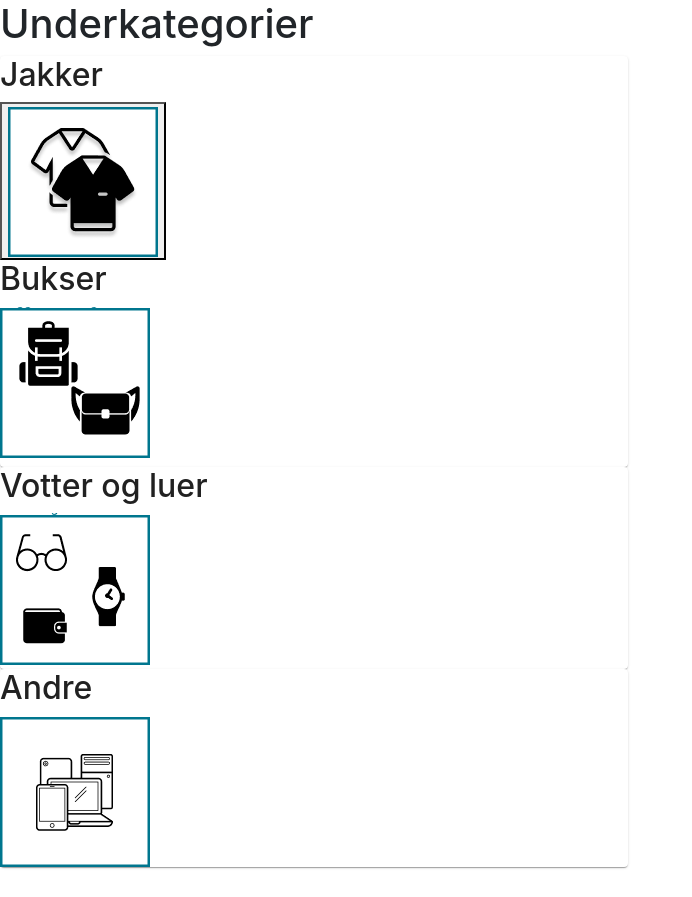
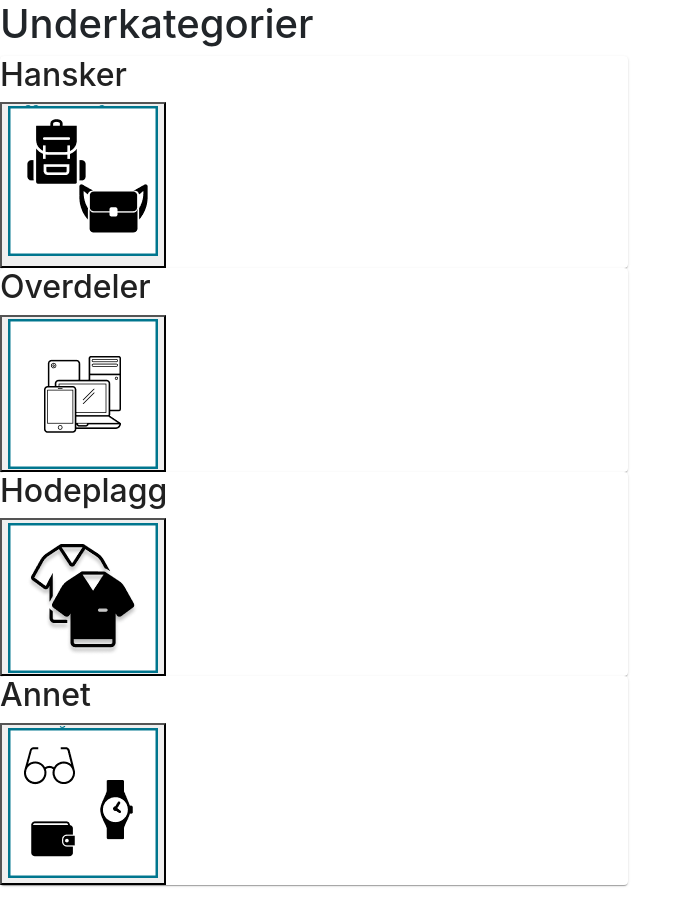
Before and after one commit to AtB-AS/atb-hittegods, a React (Create React App) app in the folder packages/grizzly/: page /hovedkategori in a window 1280 px wide. Both pictures are taken after a click on the button 83 px from the left and 181 px from the top of the page. Shown: the whole page, without its empty margins (0-692 px from the left). Built offline with nearby package versions, Linux system fonts and the light colour scheme.

Commit message:
Categories and subcategories are imported from a constant data file and mapped to the UI

```diff
--- a/packages/grizzly/src/App.tsx
+++ b/packages/grizzly/src/App.tsx
@@ -150,7 +150,7 @@ function App() {
           <MainCategory onCategorySelect={setCategory} />
         </Route>
         <Route path="/underkategori">
-          <SubCategory onCategorySelect={setSubCategory} />
+          <SubCategory getMainCat={cat} onCategorySelect={setSubCategory} />
         </Route>
         <Route path="/kjennetegn">
           <Characteristics onCharacteristicsSelect={setCharacteristics} />
--- a/packages/grizzly/src/MainCategory.tsx
+++ b/packages/grizzly/src/MainCategory.tsx
@@ -7,10 +7,18 @@ import categoryPersonalEffects from "./components/img/PersonalEffects.png";
 import categoryElectronics from "./components/img/categoryElectronics.png";
 import { mainCategory } from "./components/constants";
 import { useHistory } from "react-router-dom";
+import {categoryData} from "./components/subCategoryData";
 
 type Props = {
   onCategorySelect: (category: string) => void;
 };
+
+type catProps = {
+  name: string,
+  imgUrl: string
+
+}
+
 
 function MainCategory(props: Props) {
   const [cat, setCat] = useState("");
@@ -22,26 +30,33 @@ function MainCategory(props: Props) {
     console.log("mounted", h);
   }, []);
 
+
+  const catData = categoryData
+
+
+  function CategoryComponent(subprops: catProps) {
+    return (
+        <Paper>
+          <h2>{subprops.name}</h2>
+          <button onClick={() => props.onCategorySelect(subprops.name)}>
+            <img src={subprops.imgUrl}/>
+          </button>
+        </Paper>
+    )
+  }
+
+
+
   return (
     <Grid container spacing={3}>
       <Grid item sm={6}>
         <h1>Kategorier</h1>
-        <Paper>
-          <h2>Klær</h2>
-          <button onClick={() => props.onCategorySelect(mainCategory.CLOTHING)}>
-            <img src={categoryClothing} />
-          </button>
-          <h2>Vesker og bager</h2>
-          <img src={categoryBags} />
-        </Paper>
-        <Paper>
-          <h2>Personlige effecter</h2>
-          <img src={categoryPersonalEffects} />
-        </Paper>
-        <Paper>
-          <h2>Elektronikk</h2>
-          <img src={categoryElectronics} />
-        </Paper>
+        {
+          catData.map(mainCat => <div key={mainCat.name}>
+            <CategoryComponent {...mainCat}/>
+
+          </div>)
+        }
       </Grid>
     </Grid>
   );
--- a/packages/grizzly/src/SubCategory.tsx
+++ b/packages/grizzly/src/SubCategory.tsx
@@ -6,38 +6,67 @@ import categoryClothing from "./components/img/categoryClothing.png";
 import categoryBags from "./components/img/categoryBags.png";
 import categoryPersonalEffects from "./components/img/PersonalEffects.png";
 import categoryElectronics from "./components/img/categoryElectronics.png";
-import { subCategory } from "./components/constants";
+import {categoryData} from "./components/subCategoryData";
 
 type Props = {
   onCategorySelect: (category: string) => void;
+  getMainCat: string;
 };
 
+type subCatProps = {
+  name:string,
+  imgUrl:string,
+}
+
+
+
+
+
 function SubCategory(props: Props) {
-  return (
-    <Grid container spacing={3}>
-      <Grid item sm={6}>
-        <h1>Underkategorier</h1>
-        <Paper>
-          <h2>Jakker</h2>
-          <button onClick={() => props.onCategorySelect(subCategory.JACKETS)}>
-            <img src={categoryClothing} />
-          </button>
 
-          <h2>Bukser</h2>
-          <img src={categoryBags} />
-        </Paper>
-        <Paper></Paper>
-        <Paper>
-          <h2>Votter og luer</h2>
-          <img src={categoryPersonalEffects} />
-        </Paper>
-        <Paper>
-          <h2>Andre</h2>
-          <img src={categoryElectronics} />
-        </Paper>
-      </Grid>
-    </Grid>
-  );
+    const mainCat: string = props.getMainCat;
+
+
+    //const mainCatData = categoryData.find(mainCatName => mainCatName.name === mainCat)!;
+    //const mainCatData = categoryData[0];
+
+
+
+    function getSubCatData(mainCat:string) {
+
+        return categoryData.find(mainCatName => mainCatName.name === mainCat)!.subCategories;
+
+    }
+
+    const subCatData=getSubCatData(mainCat)
+
+
+
+    function SubCategoryComponent(subprops: subCatProps) {
+        return (
+            <Paper>
+                <h2>{subprops.name}</h2>
+                <button onClick={() => props.onCategorySelect(subprops.name)}>
+                    <img src={subprops.imgUrl}/>
+                </button>
+            </Paper>
+        )
+    }
+
+
+    return (
+        <Grid container spacing={3} key={"yes"}>
+            <Grid item sm={6}>
+                <h1>Underkategorier</h1>
+                {
+                    subCatData.map(data => <div key={data.name}>
+                        <SubCategoryComponent  {...data} />
+                    </div>)
+                }
+            </Grid>
+        </Grid>
+    );
+
 }
 
 export default SubCategory;
--- /dev/null
+++ b/packages/grizzly/src/components/subCategoryData.tsx
@@ -0,0 +1,80 @@
+import categoryClothing from "./img/categoryClothing.png";
+import categoryBags from "./img/categoryBags.png";
+import categoryPersonalEffects from "./img/PersonalEffects.png";
+import categoryElectronics from "./img/categoryElectronics.png";
+
+//Name of main categories
+export const mainCategory = {
+    CLOTHING: "Klær",
+    ELECTRONICS: "Elektronikk",
+    PERSONAL_EFFECTS: "Personlige Effekter",
+    BAGS: "Bagasje",
+    OTHER: "other",
+};
+//Name of subcategories
+const subCatStrings = {
+    JACKETS:"Overdeler",
+    HATS:"Hodeplagg",
+    GLOVES:"Hansker",
+    BAGS:"Sekk og Bag",
+    LUGGAGE:"Bagasje",
+    HANDBAGS:"Veske",
+    PHONES:"Mobil",
+    CHARGERS:"Ladere og kabler",
+    PC_TABLETS:"PC og nettbrett",
+    ID_CARDS:"Bank og ID-kort",
+    KEYS:"Nøkler",
+    WALLETS:"Lommebok",
+    OTHER:"Annet"
+}
+
+
+
+//Type for each subcat, has its name and src to the image
+type subCatProps = {
+    subCatName:string,
+    imgsrc:string,
+}
+
+export const categoryData = [
+    {
+        name: mainCategory.CLOTHING,
+        imgUrl: categoryClothing,
+        subCategories: [
+            {name: subCatStrings.GLOVES, imgUrl: categoryBags},
+            {name: subCatStrings.JACKETS, imgUrl: categoryElectronics},
+            {name: subCatStrings.HATS, imgUrl: categoryClothing},
+            {name: subCatStrings.OTHER, imgUrl: categoryPersonalEffects}
+        ]
+    },
+    {
+        name: mainCategory.BAGS,
+        imgUrl: categoryBags,
+        subCategories: [
+            {name: subCatStrings.BAGS, imgUrl: categoryBags},
+            {name: subCatStrings.HANDBAGS, imgUrl: categoryElectronics},
+            {name: subCatStrings.LUGGAGE, imgUrl: categoryBags},
+            {name: subCatStrings.OTHER, imgUrl: categoryBags}
+        ]
+    },
+    {
+        name: mainCategory.ELECTRONICS,
+        imgUrl: categoryElectronics,
+        subCategories: [
+            {name: subCatStrings.PHONES, imgUrl: categoryBags},
+            {name: subCatStrings.PC_TABLETS, imgUrl: categoryElectronics},
+            {name: subCatStrings.CHARGERS, imgUrl: categoryBags},
+            {name: subCatStrings.OTHER, imgUrl: categoryBags}
+        ]
+    },
+    {
+        name: mainCategory.PERSONAL_EFFECTS,
+        imgUrl: categoryPersonalEffects,
+        subCategories: [
+            {name: subCatStrings.ID_CARDS, imgUrl: categoryBags},
+            {name: subCatStrings.KEYS, imgUrl: categoryElectronics},
+            {name: subCatStrings.WALLETS, imgUrl: categoryBags},
+            {name: subCatStrings.OTHER, imgUrl: categoryBags}
+        ]
+    },
+]
```
